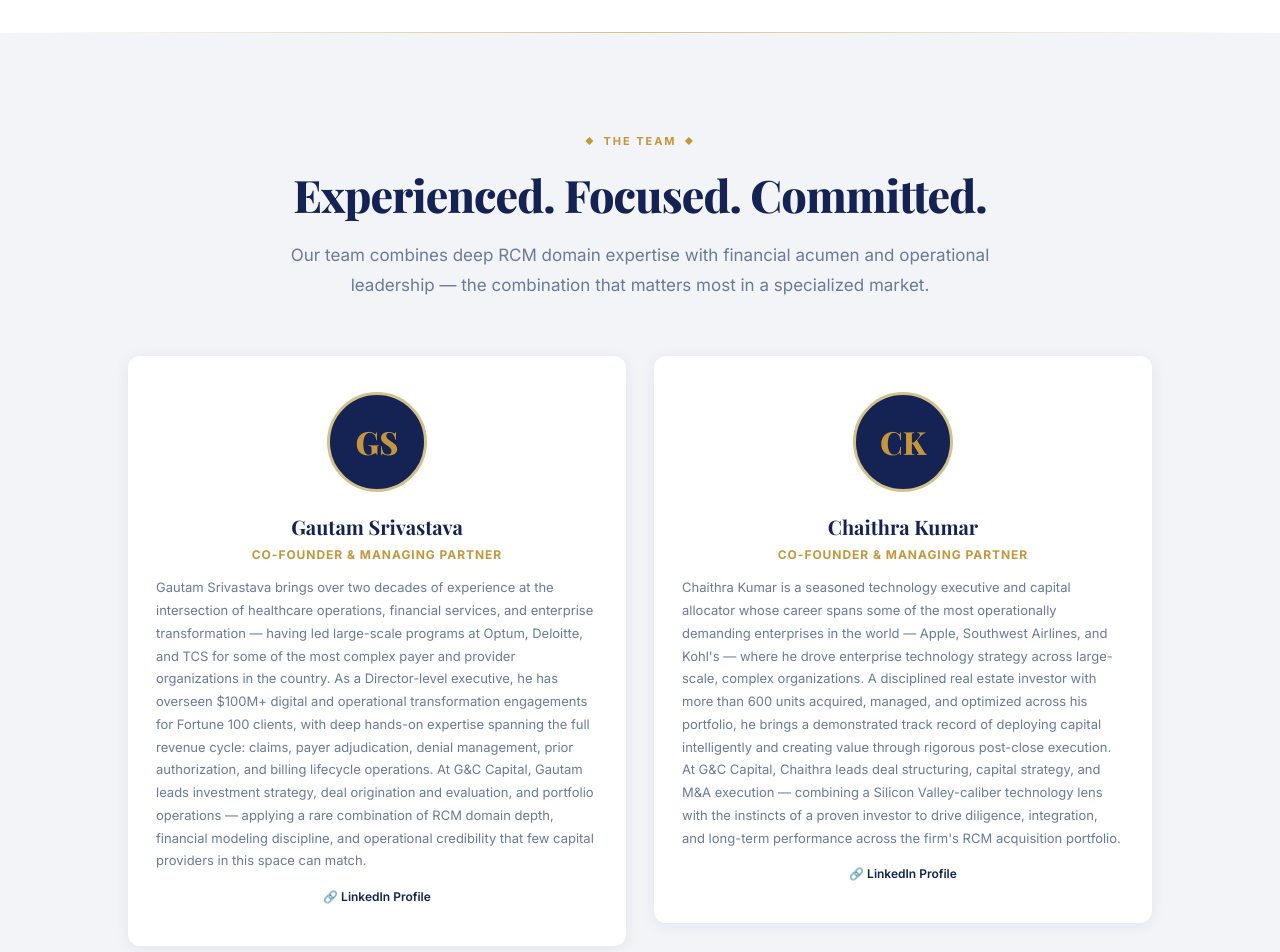
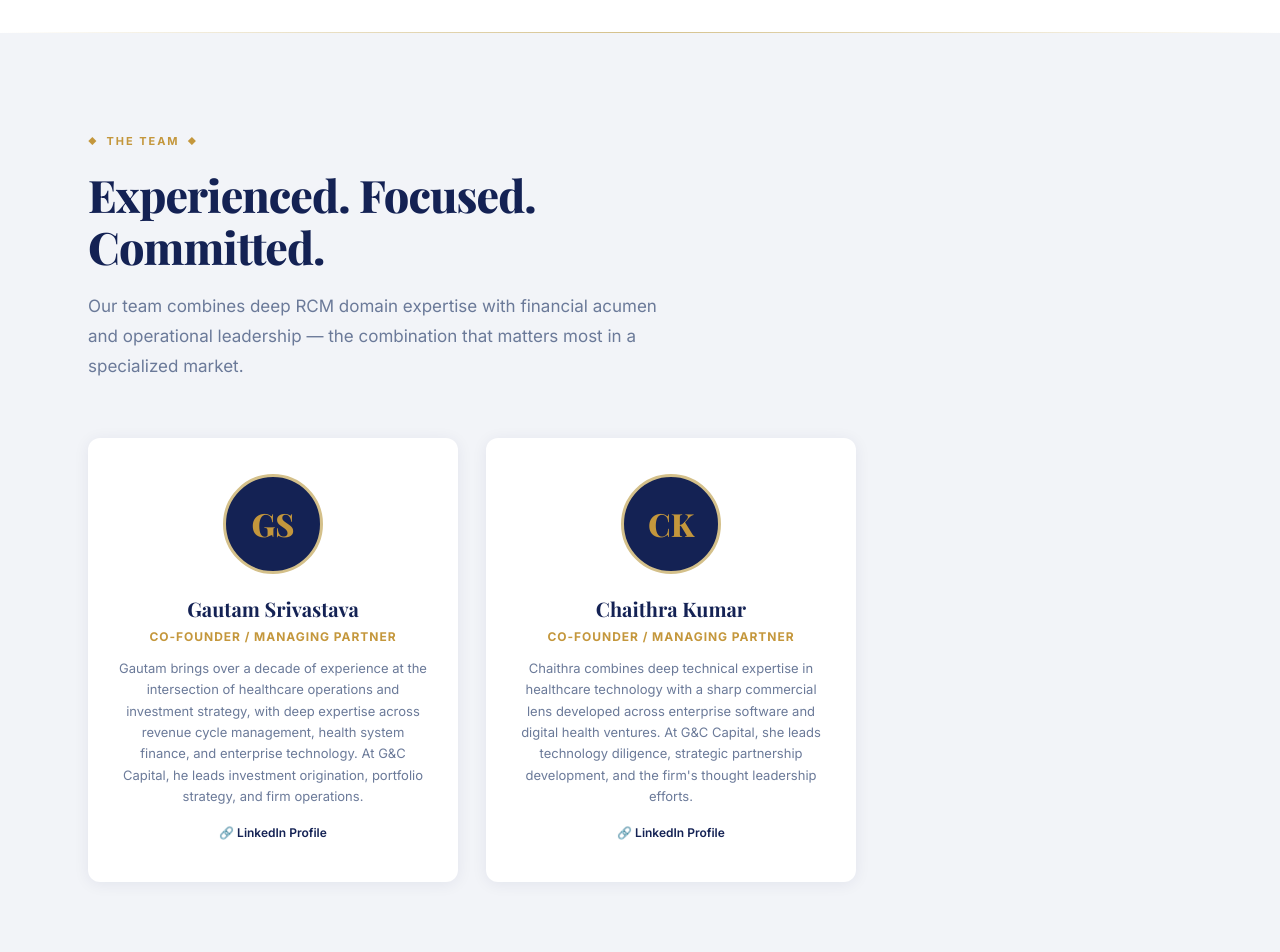
Before and after one commit to ck8414/project-falcon, a Next.js app: page / in a window 1280 px wide. Shown: the part 10220-11172 px from the top of the page. Built offline with nearby package versions, Linux system fonts and the light colour scheme.

Commit message:
Revert "content: update leadership bios with full profiles, fix central alignment"
This reverts commit 3447a7c6db31a009ef8b27443361bbb7c7072241.

```diff
--- a/components/Leadership.tsx
+++ b/components/Leadership.tsx
@@ -5,14 +5,14 @@ const leaders = [
   {
     initials: "GS",
     name: "Gautam Srivastava",
-    title: "Co-Founder & Managing Partner",
-    bio: "Gautam Srivastava brings over two decades of experience at the intersection of healthcare operations, financial services, and enterprise transformation — having led large-scale programs at Optum, Deloitte, and TCS for some of the most complex payer and provider organizations in the country. As a Director-level executive, he has overseen $100M+ digital and operational transformation engagements for Fortune 100 clients, with deep hands-on expertise spanning the full revenue cycle: claims, payer adjudication, denial management, prior authorization, and billing lifecycle operations. At G&C Capital, Gautam leads investment strategy, deal origination and evaluation, and portfolio operations — applying a rare combination of RCM domain depth, financial modeling discipline, and operational credibility that few capital providers in this space can match.",
+    title: "Co-Founder / Managing Partner",
+    bio: "Gautam brings over a decade of experience at the intersection of healthcare operations and investment strategy, with deep expertise across revenue cycle management, health system finance, and enterprise technology. At G&C Capital, he leads investment origination, portfolio strategy, and firm operations.",
   },
   {
     initials: "CK",
     name: "Chaithra Kumar",
-    title: "Co-Founder & Managing Partner",
-    bio: "Chaithra Kumar is a seasoned technology executive and capital allocator whose career spans some of the most operationally demanding enterprises in the world — Apple, Southwest Airlines, and Kohl's — where he drove enterprise technology strategy across large-scale, complex organizations. A disciplined real estate investor with more than 600 units acquired, managed, and optimized across his portfolio, he brings a demonstrated track record of deploying capital intelligently and creating value through rigorous post-close execution. At G&C Capital, Chaithra leads deal structuring, capital strategy, and M&A execution — combining a Silicon Valley-caliber technology lens with the instincts of a proven investor to drive diligence, integration, and long-term performance across the firm's RCM acquisition portfolio.",
+    title: "Co-Founder / Managing Partner",
+    bio: "Chaithra combines deep technical expertise in healthcare technology with a sharp commercial lens developed across enterprise software and digital health ventures. At G&C Capital, she leads technology diligence, strategic partnership development, and the firm's thought leadership efforts.",
   },
 ];
 
@@ -21,8 +21,8 @@ export default function Leadership() {
     <section id="leadership" style={{ background: "#F2F4F8", padding: "100px 0" }}>
       <div className="max-w-[1200px] mx-auto px-12">
         <ScrollReveal>
-          <div className="max-w-[700px] mx-auto text-center mb-14">
-            <div className="flex items-center justify-center gap-2 mb-5" style={{ fontFamily: "var(--font-inter)", fontSize: "11px", fontWeight: 700, letterSpacing: "0.18em", textTransform: "uppercase", color: "#C4973C" }}>
+          <div className="max-w-[600px] mb-14">
+            <div className="flex items-center gap-2 mb-5" style={{ fontFamily: "var(--font-inter)", fontSize: "11px", fontWeight: 700, letterSpacing: "0.18em", textTransform: "uppercase", color: "#C4973C" }}>
               <span style={{ fontSize: "8px" }}>◆</span> The Team <span style={{ fontSize: "8px" }}>◆</span>
             </div>
             <h2 className="font-bold mb-5" style={{ fontFamily: "var(--font-playfair), Georgia, serif", fontSize: "clamp(30px, 3.5vw, 46px)", fontWeight: 800, color: "#142254", lineHeight: 1.15, letterSpacing: "-0.02em" }}>
@@ -32,7 +32,7 @@ export default function Leadership() {
           </div>
         </ScrollReveal>
 
-        <div className="grid grid-cols-1 md:grid-cols-2 gap-7 max-w-5xl mx-auto">
+        <div className="grid grid-cols-1 md:grid-cols-2 gap-7 max-w-3xl">
           {leaders.map((l, i) => (
             <ScrollReveal key={l.name} delay={0.1 * i}>
               <div
@@ -46,7 +46,7 @@ export default function Leadership() {
                 </div>
                 <div className="font-bold mb-1" style={{ fontFamily: "var(--font-playfair), Georgia, serif", fontSize: "20px", color: "#142254" }}>{l.name}</div>
                 <div className="mb-3" style={{ fontSize: "12px", color: "#C4973C", fontWeight: 700, letterSpacing: "0.08em", textTransform: "uppercase" }}>{l.title}</div>
-                <p className="text-left" style={{ fontSize: "13px", color: "#6B7A99", lineHeight: 1.75 }}>{l.bio}</p>
+                <p style={{ fontSize: "13px", color: "#6B7A99", lineHeight: 1.65 }}>{l.bio}</p>
                 <a href="#" className="inline-flex items-center gap-1.5 mt-4" style={{ fontSize: "12px", color: "#142254", fontWeight: 600, transition: "color 0.2s" }}
                   onMouseEnter={(e) => (e.currentTarget.style.color = "#C4973C")}
                   onMouseLeave={(e) => (e.currentTarget.style.color = "#142254")}
```
